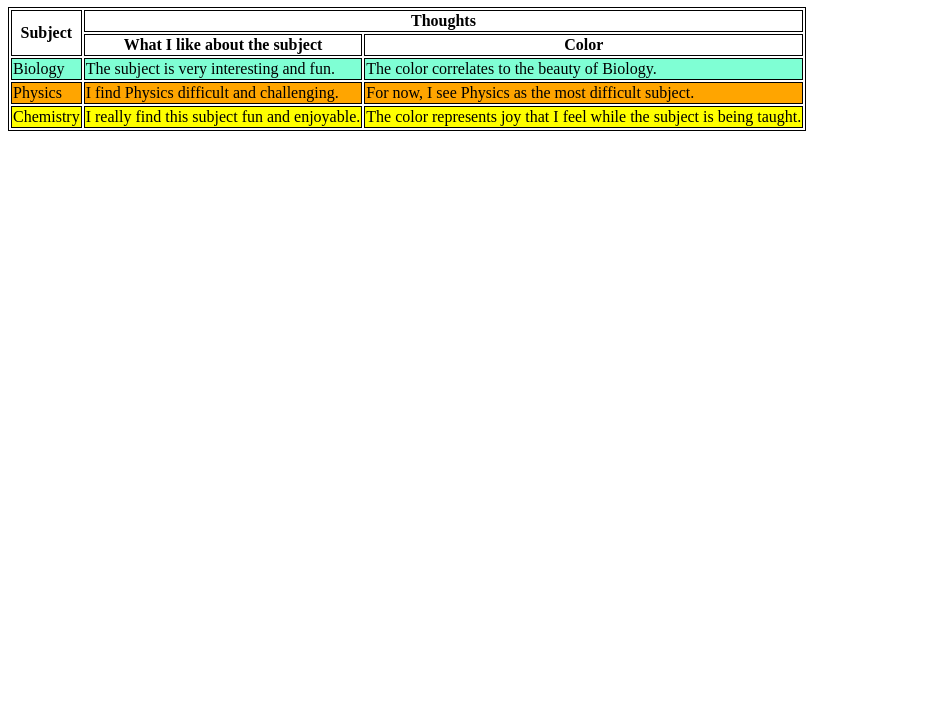
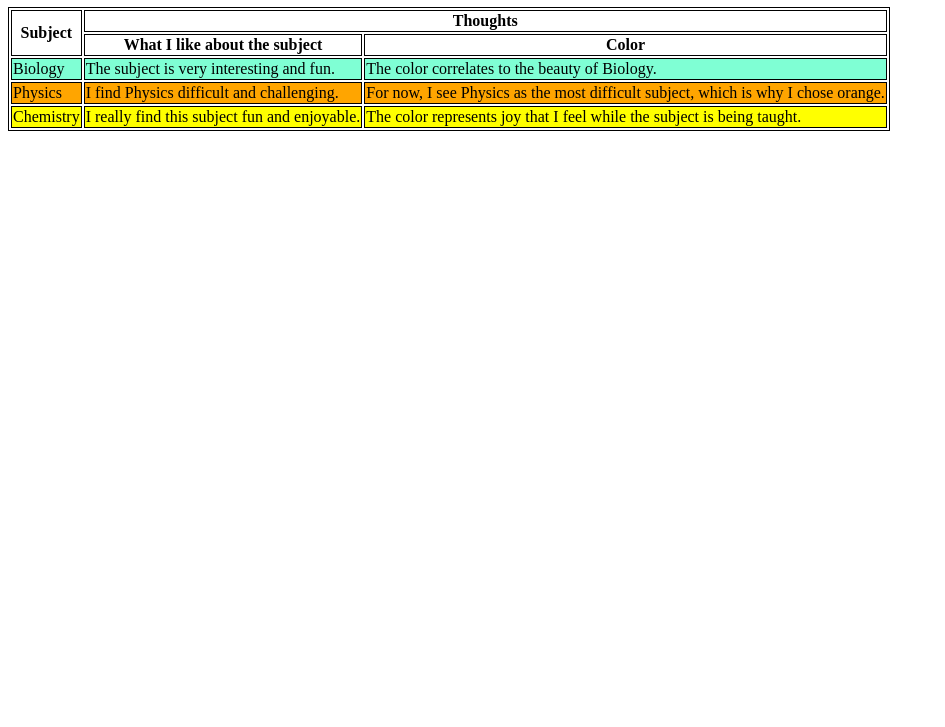
Before and after one commit to LowkeyAdmirerforH/Potassium-Lab3-Lapasaran, a plain HTML site: page subjects.html in a window 1280 px wide. Shown: the part 73-800 px from the top of the page, without its empty margins (0-945 px from the left). Drawn offline with Linux system fonts and the light colour scheme.

Commit message:
Update subjects.html

```diff
--- a/subjects.html
+++ b/subjects.html
@@ -28,7 +28,7 @@
 			<tr>
 				<td style="border: 1px solid black; background-color: orange;">Physics</td>
 				<td style="border: 1px solid black; background-color: orange;">I find Physics difficult and challenging.</td>
-				<td style="border: 1px solid black; background-color: orange;">For now, I see Physics as the most difficult subject.</td>
+				<td style="border: 1px solid black; background-color: orange;">For now, I see Physics as the most difficult subject, which is why I chose orange.</td>
 			</tr>
 			<tr>
 				<td style="border: 1px solid black; background-color: yellow;">Chemistry</td>
```
